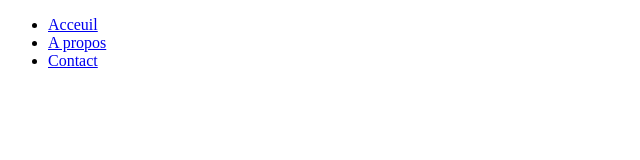
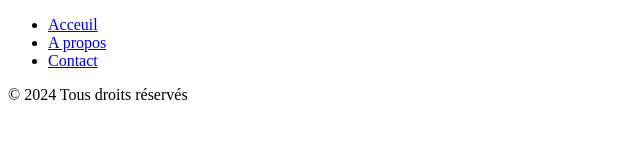
Before and after one commit to yasminedouik1/examTp, a plain HTML site: page index.html in a window 1280 px wide. Shown: the whole page, without its empty margins (0-640 px from the left). Drawn offline with Linux system fonts and the light colour scheme.

Commit message:
Modification du pied de page dans la branche principale

```diff
--- a/index.html
+++ b/index.html
@@ -15,5 +15,8 @@
 
         </ul>
     </nav>
+    <footer>
+        <p>&copy; 2024 Tous droits réservés</p>
+    </footer>
 </body>
 </html>
```
